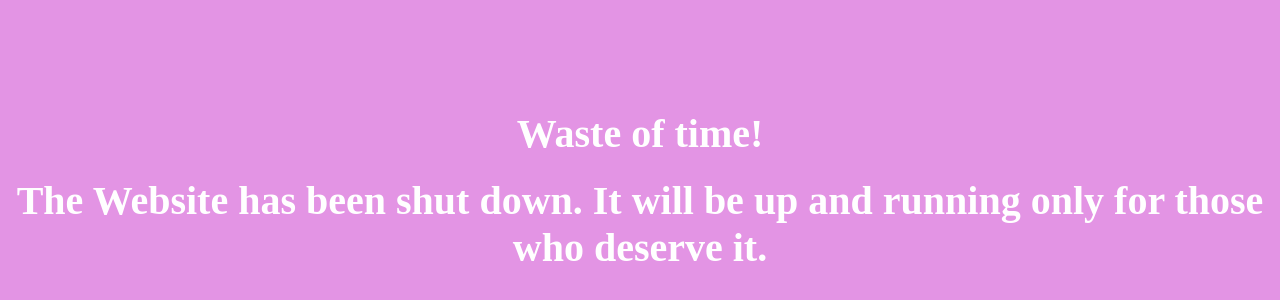
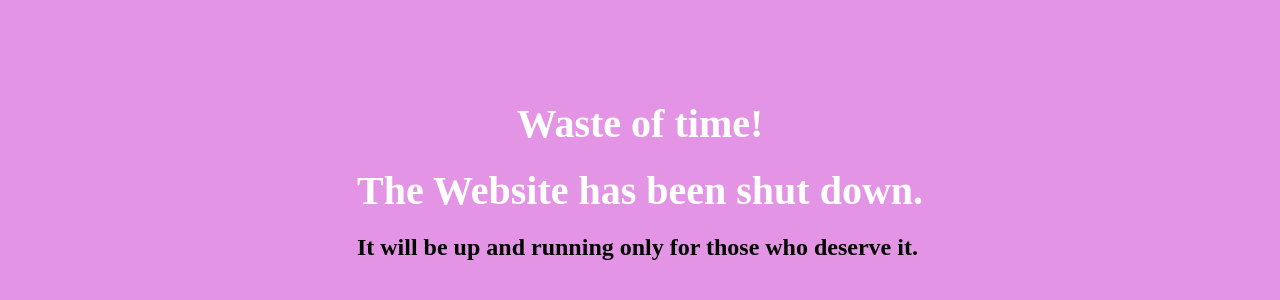
Before and after one commit to Surya-repo-page/Just-Another-Website, a plain HTML site: page index.html in a window 1280 px wide. Shown: the part 188-488 px from the top of the page. Drawn offline with Linux system fonts and the light colour scheme.

Commit message:
Update index.html

```diff
--- a/index.html
+++ b/index.html
@@ -8,7 +8,8 @@
         <div class="container">
             <div >
                 <h1 class = "header_text">Waste of time!</h1>
-                <h2 class = "header_text">The Website has been shut down. It will be up and running only for those who deserve it.</h2>
+                <h2 class = "header_text">The Website has been shut down.</h2>
+                    <h2><color = "red">It will be up and running only for those who deserve it.</color></h2>
             </div>
         </div>
 
```
